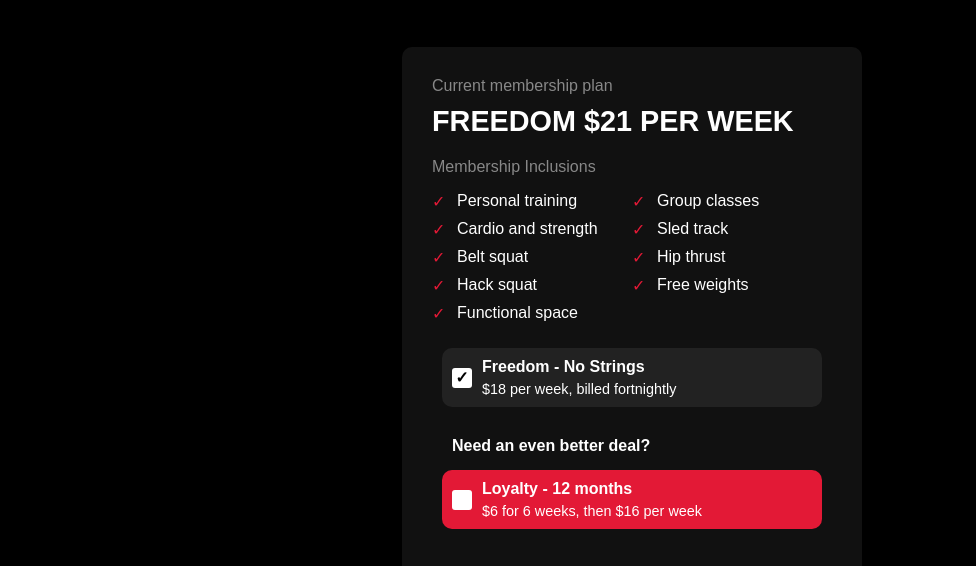
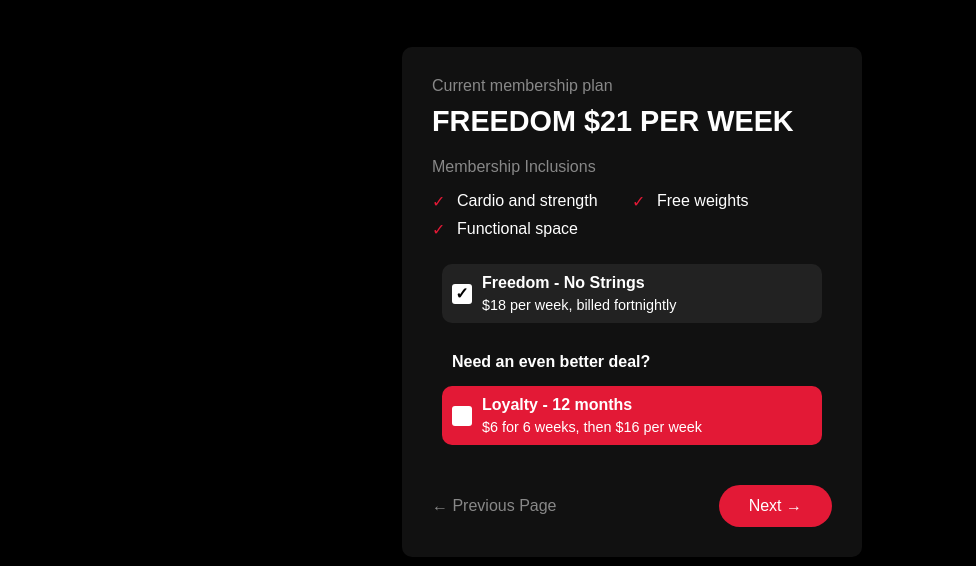
Before and after one commit to bbbrodie/lyf-test, a website: page public/plan-figtree.html in a window 1280 px wide. Shown: the part 216-782 px from the top of the page, without its empty margins (8-984 px from the left). Drawn offline with Linux system fonts and the light colour scheme.

Commit message:
Add files via upload

```diff
--- a/public/plan-figtree.html
+++ b/public/plan-figtree.html
@@ -322,13 +322,7 @@
         <div class="plan-title">FREEDOM $21 PER WEEK</div>
         <div class="inclusions-title">Membership Inclusions</div>
         <ul class="inclusions">
-            <li><span>Personal training</span></li>
-            <li><span>Group classes</span></li>
             <li><span>Cardio and strength</span></li>
-            <li><span>Sled track</span></li>
-            <li><span>Belt squat</span></li>
-            <li><span>Hip thrust</span></li>
-            <li><span>Hack squat</span></li>
             <li><span>Free weights</span></li>
             <li><span>Functional space</span></li>
         </ul>
```
